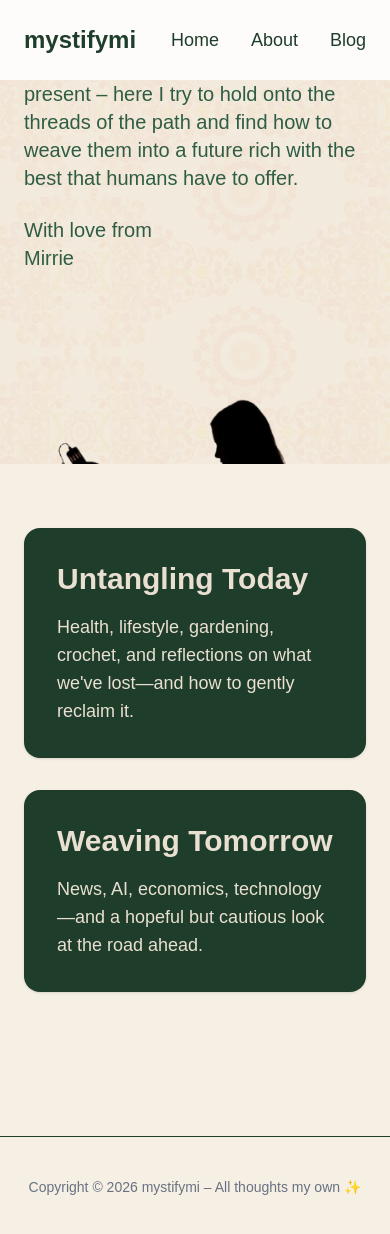
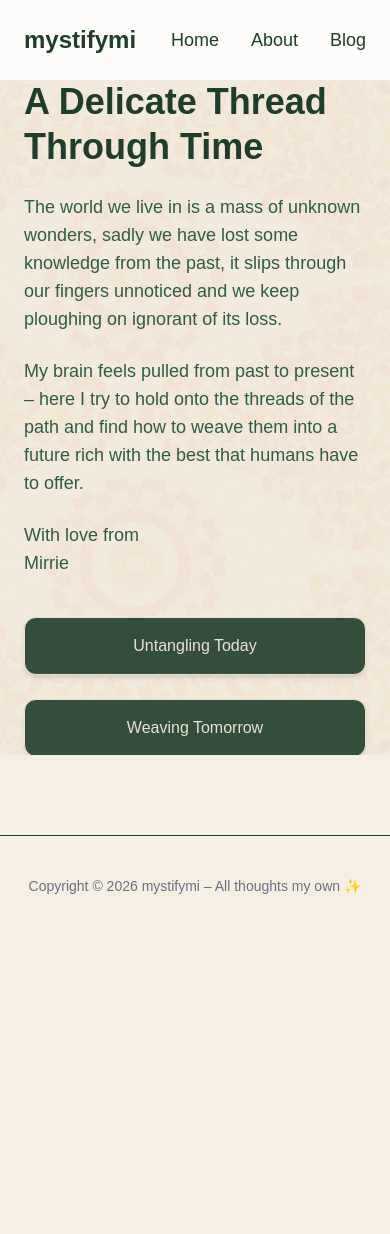
Before and after one commit to thriveuniverse/mystifymi, a Next.js app: page / in a window 390 px wide. Shown: the top 1234 px of the page. After the commit the page ends 936 px from the top, so only its background shows below. Built offline with nearby package versions, Linux system fonts and the light colour scheme.

Commit message:
moved buttons

```diff
--- a/app/page.tsx
+++ b/app/page.tsx
@@ -4,7 +4,7 @@ export default function Home() {
   return (
     <>
       {/* ================= HERO ================= */}
-     <section className="relative h-96 md:h-screen max-h-screen overflow-hidden">
+      <section className="relative h-[80vh] md:h-screen overflow-hidden">  {/* Slightly shorter for better mobile */}
         {/* BACKGROUND IMAGE */}
         <Image
           src="/images/hero.jpg"
@@ -14,38 +14,51 @@ export default function Home() {
           className="object-cover object-right"
         />
 
-  {/* OVERLAY */}
+        {/* OVERLAY – keep your strong one for readability */}
         <div className="absolute inset-0 bg-background/70" />
 
         {/* CONTENT */}
-  <div className="relative z-10 h-full flex items-center">
+        <div className="relative z-10 h-full flex flex-col justify-center">
           <div className="mx-auto w-full max-w-6xl px-6">
             <div className="grid md:grid-cols-2 gap-12 items-center">
 
-        {/* TEXT */}
+              {/* TEXT COLUMN */}
               <div className="text-left max-w-xl">
-          <h1 className="text-4xl md:text-5xl font-bold mb-8 text-primary">
+                <h1 className="text-4xl md:text-6xl font-bold mb-6 md:mb-10 text-primary leading-tight">
                   A Delicate Thread Through Time
                 </h1>
 
-          <p className="text-xl text-secondary mb-6">
-            The world we live in is a mass of unknown wonders, sadly we have lost
-            some knowledge from the past, it slips through our fingers unnoticed
-            and we keep ploughing on ignorant of its loss.
+                <p className="text-lg md:text-xl text-secondary mb-6">
+                  The world we live in is a mass of unknown wonders, sadly we have lost some knowledge from the past, it slips through our fingers unnoticed and we keep ploughing on ignorant of its loss.
                 </p>
 
-          <p className="text-xl text-secondary mb-6">
-            My brain feels pulled from past to present – here I try to hold onto
-            the threads of the path and find how to weave them into a future rich
-            with the best that humans have to offer.
+                <p className="text-lg md:text-xl text-secondary mb-6">
+                  My brain feels pulled from past to present – here I try to hold onto the threads of the path and find how to weave them into a future rich with the best that humans have to offer.
                 </p>
 
-          <p className="text-xl text-secondary">With love from</p>
-          <p className="text-xl text-secondary font-medium">Mirrie</p>
+                <p className="text-lg md:text-xl text-secondary">With love from</p>
+                <p className="text-lg md:text-xl text-secondary font-medium">Mirrie</p>
+
+                {/* SMALLER BUTTONS – stacked on mobile, side-by-side on desktop */}
+                <div className="mt-10 flex flex-col sm:flex-row gap-6">
+                  <a
+                    href="/blog?tag=untangling"
+                    className="group bg-primary/90 text-surface px-8 py-4 rounded-xl border border-rose-gold/40 hover:border-rose-gold hover:bg-green-soft transition-all shadow-md hover:shadow-lg backdrop-blur-sm text-center font-medium"
+                  >
+                    Untangling Today
+                  </a>
+
+                  <a
+                    href="/blog?tag=weaving"
+                    className="group bg-primary/90 text-surface px-8 py-4 rounded-xl border border-rose-gold/40 hover:border-rose-gold hover:bg-green-soft transition-all shadow-md hover:shadow-lg backdrop-blur-sm text-center font-medium"
+                  >
+                    Weaving Tomorrow
+                  </a>
+                </div>
               </div>
 
-        {/* SIDE IMAGE */}
-        <div className="relative h-[28rem] w-full overflow-hidden rounded-xl">
+              {/* SIDE IMAGE – keep if you love it, or remove for more breathing room */}
+              <div className="relative h-[28rem] w-full overflow-hidden rounded-xl hidden md:block">
                 <Image
                   src="/images/hero-detail.png"
                   alt="Silhouette at desk"
@@ -53,44 +66,13 @@ export default function Home() {
                   className="object-cover object-center"
                 />
               </div>
-
-
             </div>
           </div>
         </div>
       </section>
 
-
-      {/* ================= SECTIONS / TEST BUTTONS ================= */}
-      <section className="bg-background">
-        <div className="grid md:grid-cols-2 gap-8 max-w-5xl mx-auto px-6 py-16">
-          <a
-            href="/blog?tag=untangling"
-            className="group bg-primary backdrop-blur-md p-8 rounded-2xl border border-primary/20 hover:border-primary/40 transition-all shadow-sm hover:shadow-lg"
-          >
-            <h2 className="text-3xl font-bold text-surface mb-4">
-              Untangling Today
-            </h2>
-            <p className="text-lg text-surface">
-              Health, lifestyle, gardening, crochet, and reflections on what
-              we've lost—and how to gently reclaim it.
-            </p>
-          </a>
-
-          <a
-            href="/blog?tag=weaving"
-            className="group bg-primary backdrop-blur-md p-8 rounded-2xl border border-primary/20 hover:border-primary/40 transition-all shadow-sm hover:shadow-lg"
-          >
-            <h2 className="text-3xl font-bold text-surface mb-4">
-              Weaving Tomorrow
-            </h2>
-            <p className="text-lg text-surface">
-              News, AI, economics, technology—and a hopeful but cautious look at
-              the road ahead.
-            </p>
-          </a>
-        </div>
-      </section>
+      {/* Remove or comment out the old separate buttons section */}
+      {/* <section className="bg-background"> ... old buttons ... </section> */}
     </>
   );
 }
```
Lines whose indentation alone changed are shown as unchanged.
